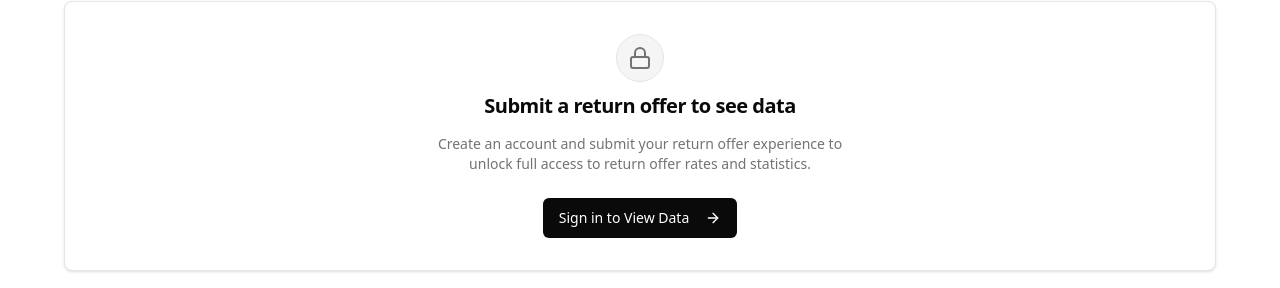
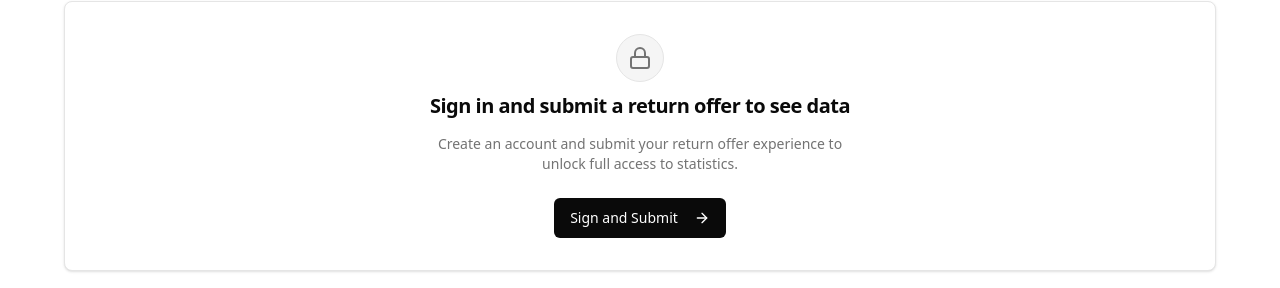
Before and after one commit to Baguirre03/rorate, a Next.js app: page /company/1 in a window 1280 px wide. Shown: the part 523-811 px from the top of the page. Built offline with nearby package versions, Linux system fonts and the light colour scheme; no server answers; the database is empty.

Commit message:
requery on submission

```diff
--- /dev/null
+++ b/app/api/submissions/check/route.ts
@@ -0,0 +1,51 @@
+import { NextResponse } from "next/server";
+import { createServerSupabaseClient } from "@/lib/supabaseServer";
+
+/**
+ * Check if the current authenticated user has submitted a return offer
+ * Returns { hasSubmitted: boolean }
+ */
+export async function GET() {
+  const supabase = await createServerSupabaseClient();
+
+  try {
+    const {
+      data: { user },
+      error: authError,
+    } = await supabase.auth.getUser();
+
+    if (authError || !user) {
+      return NextResponse.json(
+        {
+          error: "Unauthorized - Authentication required",
+        },
+        { status: 401 }
+      );
+    }
+
+    const { data, error } = await supabase
+      .from("submissions")
+      .select("id")
+      .eq("user_id", user.id)
+      .limit(1);
+
+    if (error) {
+      console.error("Error checking user submissions:", error);
+      return NextResponse.json(
+        { error: "Failed to check submissions" },
+        { status: 500 }
+      );
+    }
+
+    return NextResponse.json({
+      hasSubmitted: (data?.length ?? 0) > 0,
+      submissions: data,
+    });
+  } catch (error) {
+    console.error("Error in check submissions endpoint:", error);
+    return NextResponse.json(
+      { error: "Failed to check submissions" },
+      { status: 500 }
+    );
+  }
+}
--- a/app/companies/page.tsx
+++ b/app/companies/page.tsx
@@ -5,6 +5,7 @@ import { useRouter } from "next/navigation";
 import { usePaginatedCompanies } from "@/hooks/usePaginatedCompanies";
 import { useAnalytics } from "@/hooks/useAnalytics";
 import useAuth from "@/hooks/useAuth";
+import useHasSubmitted from "@/hooks/useHasSubmitted";
 import SubmitCTA from "@/components/SubmitCTA";
 import CompaniesErrorState from "@/components/companies/ErrorState";
 import HeaderWithCTA from "@/components/companies/HeaderWithCTA";
@@ -14,6 +15,7 @@ import { GatedCompaniesSection } from "@/components/hidden-ui";
 export default function TopCompaniesPage() {
   const router = useRouter();
   const { user, loading: authLoading } = useAuth();
+  const { hasSubmitted, isLoading: hasSubmittedLoading } = useHasSubmitted();
   const [activeTab, setActiveTab] = useState<
     "most-submissions" | "best-rates" | "worst-rates"
   >("most-submissions");
@@ -63,7 +65,9 @@ export default function TopCompaniesPage() {
     );
   }
 
-  if (authLoading) {
+  const isLoadingStatus = authLoading || hasSubmittedLoading;
+
+  if (isLoadingStatus) {
     return (
       <div className="min-h-screen bg-background py-6 sm:py-12 px-4 sm:px-6">
         <div className="max-w-6xl mx-auto">
@@ -74,7 +78,7 @@ export default function TopCompaniesPage() {
     );
   }
 
-  if (!user) {
+  if (!user || (user && hasSubmitted !== true)) {
     return (
       <div className="min-h-screen bg-background py-6 sm:py-12 px-4 sm:px-6">
         <div className="max-w-6xl mx-auto">
@@ -85,7 +89,7 @@ export default function TopCompaniesPage() {
     );
   }
 
-  // User is logged in - show real content
+  // User is logged in AND has submitted - show real content
   return (
     <div className="min-h-screen bg-background py-6 sm:py-12 px-4 sm:px-6">
       <div className="max-w-6xl mx-auto">
--- a/app/company/[name]/CompanyPageClient.tsx
+++ b/app/company/[name]/CompanyPageClient.tsx
@@ -5,6 +5,7 @@ import { useQuery } from "@tanstack/react-query";
 import { Tables } from "@/types/supabase";
 import { useAnalytics } from "@/hooks/useAnalytics";
 import useAuth from "@/hooks/useAuth";
+import useHasSubmitted from "@/hooks/useHasSubmitted";
 import SubmitCTA from "@/components/SubmitCTA";
 import { StructuredData } from "@/components/StructuredData";
 import { SITE_URL } from "@/lib/constants";
@@ -60,6 +61,7 @@ export default function CompanyPageClient({
   companyName: string;
 }) {
   const { user, loading: authLoading } = useAuth();
+  const { hasSubmitted, isLoading: hasSubmittedLoading } = useHasSubmitted();
   const { trackClick, trackPageView } = useAnalytics();
   const [selectedYear, setSelectedYear] = useState<string>("all");
   const [selectedInternType, setSelectedInternType] = useState<string>("all");
@@ -107,6 +109,8 @@ export default function CompanyPageClient({
       }
       return response.json();
     },
+    staleTime: 1000 * 60 * 5, // Cache for 5 minutes
+    refetchOnWindowFocus: false, // Don't refetch when window regains focus
   });
 
   const companySchema = data?.company
@@ -154,9 +158,17 @@ export default function CompanyPageClient({
     submissions: [],
   };
 
-  // If user is not logged in, show gated version
-  if (!user) {
-    return <GatedCompanyPage companyName={companyName} company={company} />;
+  if (user && hasSubmittedLoading) {
+    return <Loader />;
+  }
+  if (!user || (user && hasSubmitted !== true)) {
+    return (
+      <GatedCompanyPage
+        companyName={companyName}
+        company={company}
+        hasSubmitted={hasSubmitted}
+      />
+    );
   }
 
   const hasNoData = !data || stats.total === 0;
--- a/app/components/hidden-ui/GatedCompaniesSection.tsx
+++ b/app/components/hidden-ui/GatedCompaniesSection.tsx
@@ -1,5 +1,7 @@
 "use client";
 
+import useAuth from "@/hooks/useAuth";
+import useHasSubmitted from "@/hooks/useHasSubmitted";
 import { useTopCompanies } from "@/hooks/useTopCompanies";
 import TopCompanyPreview from "./TopCompanyPreview";
 import HiddenCompaniesSkeleton from "./HiddenCompaniesSkeleton";
@@ -14,13 +16,32 @@ export default function GatedCompaniesSection({
   sort = "most-submissions",
   showGate = true,
 }: GatedCompaniesSectionProps) {
+  const { user, loading: authLoading } = useAuth();
+  const { hasSubmitted, isLoading: hasSubmittedLoading } = useHasSubmitted();
   const { data, isLoading } = useTopCompanies(sort, 5); // Fetch 5 to show top + 4 hidden
+
+  const isLoadingStatus = authLoading || hasSubmittedLoading;
+  const isLoggedIn = !!user;
+  const hasSubmittedRO = hasSubmitted === true;
 
   // Show top company preview
   const firstPage = data?.pages?.[0];
   const showTopCompany =
     !isLoading && firstPage && firstPage.data && firstPage.data.length > 0;
   const hiddenCompanies = firstPage?.data?.slice(1, 5) || []; // Get companies 2-5
+
+  // Determine message based on auth and submission status
+  const message =
+    isLoggedIn && !hasSubmittedRO
+      ? "Submit a return offer to see data"
+      : "Sign in and submit a return offer to see data";
+
+  const ctaText =
+    isLoggedIn && !hasSubmittedRO
+      ? "Submit Return Offer"
+      : "Sign In and Submit";
+
+  const redirectTo = "/submit";
 
   return (
     <div className="space-y-4">
@@ -35,12 +56,12 @@ export default function GatedCompaniesSection({
       )}
 
       {/* Show the gate component */}
-      {showGate && (
+      {showGate && !isLoadingStatus && (
         <div className="pt-4">
           <HiddenDataGate
-            message="Submit a return offer to see data"
-            ctaText="Sign in to View Data"
-            redirectTo="/submit"
+            message={message}
+            ctaText={ctaText}
+            redirectTo={redirectTo}
           />
         </div>
       )}
--- a/app/components/hidden-ui/GatedCompanyPage.tsx
+++ b/app/components/hidden-ui/GatedCompanyPage.tsx
@@ -1,6 +1,7 @@
 "use client";
 
 import { Lock } from "lucide-react";
+import useAuth from "@/hooks/useAuth";
 import CompanyHeader from "@/components/companypage/CompanyHeader";
 import HiddenDataGate from "./HiddenDataGate";
 
@@ -10,12 +11,30 @@ interface GatedCompanyPageProps {
     name?: string;
     logoUrl?: string | null;
   } | null;
+  hasSubmitted?: boolean | null;
 }
 
 export default function GatedCompanyPage({
   companyName,
   company,
+  hasSubmitted,
 }: GatedCompanyPageProps) {
+  const { user } = useAuth();
+
+  const isLoggedIn = !!user;
+  const hasSubmittedRO = hasSubmitted === true;
+
+  // Determine message based on auth and submission status
+  const message =
+    isLoggedIn && !hasSubmittedRO
+      ? "Submit a return offer to see data"
+      : "Sign in and submit a return offer to see data";
+
+  const ctaText =
+    isLoggedIn && !hasSubmittedRO ? "Submit Return Offer" : "Sign and Submit";
+
+  const redirectTo = "/submit";
+
   return (
     <div className="min-h-screen bg-background py-6 sm:py-12 px-4 sm:px-6">
       <div className="max-w-6xl mx-auto">
@@ -75,9 +94,9 @@ export default function GatedCompanyPage({
 
         {/* Hidden Data Gate */}
         <HiddenDataGate
-          message="Submit a return offer to see data"
-          ctaText="Sign in to View Data"
-          redirectTo="/submit"
+          message={message}
+          ctaText={ctaText}
+          redirectTo={redirectTo}
         />
       </div>
     </div>
--- a/app/components/hidden-ui/HiddenDataGate.tsx
+++ b/app/components/hidden-ui/HiddenDataGate.tsx
@@ -4,18 +4,32 @@ import Link from "next/link";
 import { Lock, ArrowRight } from "lucide-react";
 import { Button } from "@/components/ui/button";
 import { Card } from "@/components/ui/card";
+import useAuth from "@/hooks/useAuth";
 
 interface HiddenDataGateProps {
   message?: string;
   ctaText?: string;
   redirectTo?: string;
+  description?: string;
 }
 
 export default function HiddenDataGate({
   message = "Submit a return offer to see data",
   ctaText = "Sign in to View Data",
   redirectTo = "/submit",
+  description,
 }: HiddenDataGateProps) {
+  const { user } = useAuth();
+  const isLoggedIn = !!user;
+
+  const defaultDescription = isLoggedIn
+    ? "Submit your return offer experience to unlock full access to statistics."
+    : "Create an account and submit your return offer experience to unlock full access to statistics.";
+
+  const href = isLoggedIn
+    ? redirectTo
+    : `/login?redirectTo=${encodeURIComponent(redirectTo)}`;
+
   return (
     <Card className="p-6 sm:p-8 text-center border border-border bg-card">
       <div className="max-w-md mx-auto space-y-4">
@@ -26,11 +40,10 @@ export default function HiddenDataGate({
           {message}
         </h3>
         <p className="text-sm text-muted-foreground">
-          Create an account and submit your return offer experience to unlock
-          full access to return offer rates and statistics.
+          {description || defaultDescription}
         </p>
         <div className="pt-2">
-          <Link href={`/login?redirectTo=${encodeURIComponent(redirectTo)}`}>
+          <Link href={href}>
             <Button size="default" className="w-full sm:w-auto">
               {ctaText}
               <ArrowRight className="h-4 w-4 ml-2" />
--- a/app/components/submit/SubmissionForm.tsx
+++ b/app/components/submit/SubmissionForm.tsx
@@ -2,6 +2,7 @@
 
 import { useState, useCallback, useEffect } from "react";
 import { useRouter, useSearchParams } from "next/navigation";
+import { useQueryClient } from "@tanstack/react-query";
 import { toast } from "sonner";
 import useAuth from "@/hooks/useAuth";
 import { Loader2 } from "lucide-react";
@@ -93,6 +94,7 @@ const TERMS = ["Fall", "Spring", "Summer"];
 export default function SubmissionForm() {
   const router = useRouter();
   const searchParams = useSearchParams();
+  const queryClient = useQueryClient();
   const { user, loading } = useAuth();
   const UTM_PARAM = searchParams.get("utm") || undefined;
   const SOURCE_PARAM = searchParams.get("source") || undefined;
@@ -371,6 +373,9 @@ export default function SubmissionForm() {
 
         throw new Error(data?.error || data?.message || "Failed to submit");
       }
+
+      // Success - invalidate hasSubmitted query to refetch
+      queryClient.invalidateQueries({ queryKey: ["hasSubmitted"] });
 
       // Success - show toast and redirect to top companies page
       toast.success("Submission successful!", {
--- a/app/hooks/index.ts
+++ b/app/hooks/index.ts
@@ -2,3 +2,4 @@ export { useCompanySearch } from "./useCompanySearch";
 export { useTopCompanies } from "./useTopCompanies";
 export { usePaginatedCompanies } from "./usePaginatedCompanies";
 export { useAuth } from "./useAuth";
+export { default as useHasSubmitted } from "./useHasSubmitted";
--- /dev/null
+++ b/app/hooks/useHasSubmitted.ts
@@ -0,0 +1,57 @@
+import { useQuery } from "@tanstack/react-query";
+import useAuth from "./useAuth";
+import { Tables } from "@/types/supabase";
+
+interface HasSubmittedResponse {
+  hasSubmitted: boolean;
+  submissions: Tables<"submissions"> &
+    {
+      companies: Pick<Tables<"companies">, "id" | "name"> | null;
+    }[];
+  error?: string;
+}
+
+/**
+ * Hook to check if the current user has submitted a return offer
+ * Returns { hasSubmitted: boolean | null, isLoading: boolean }
+ * - null if user is not logged in
+ * - boolean if user is logged in
+ */
+export default function useHasSubmitted() {
+  const { user, loading: authLoading } = useAuth();
+
+  const { data, isLoading } = useQuery<HasSubmittedResponse>({
+    queryKey: ["hasSubmitted", user?.id],
+    queryFn: async () => {
+      const response = await fetch("/api/submissions/check", {
+        credentials: "include",
+      });
+
+      if (!response.ok) {
+        if (response.status === 401) {
+          return { hasSubmitted: false, submissions: [] };
+        }
+        const error = await response.json();
+        throw new Error(error.error || "Failed to check submissions");
+      }
+
+      return response.json();
+    },
+    enabled: !authLoading && !!user, // Only run query if user is logged in
+    retry: false,
+  });
+
+  if (authLoading) {
+    return { hasSubmitted: null, isLoading: true };
+  }
+
+  if (!user) {
+    return { hasSubmitted: null, isLoading: false };
+  }
+
+  return {
+    hasSubmitted: data?.hasSubmitted ?? null,
+    submissions: data?.submissions ?? null,
+    isLoading,
+  };
+}
```
